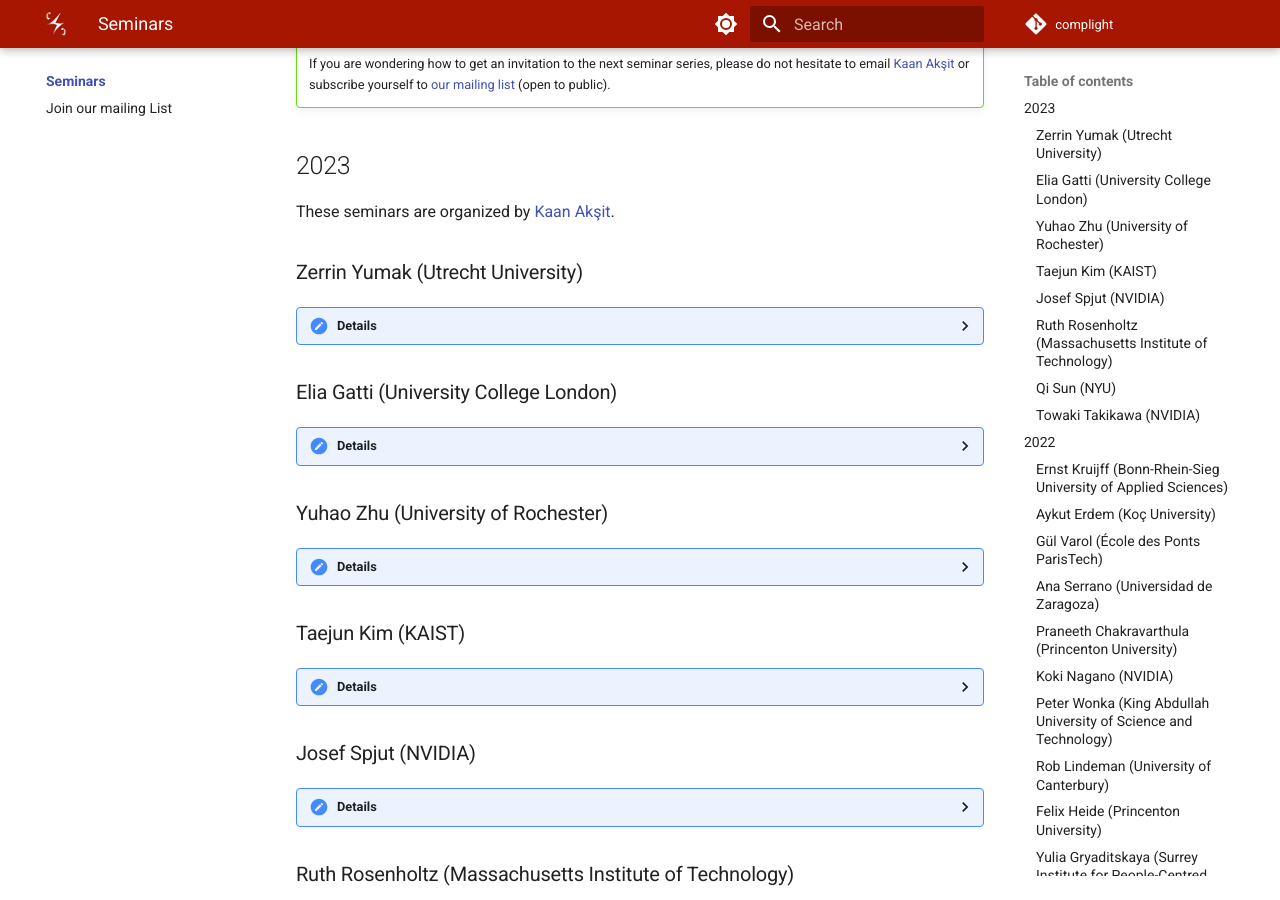
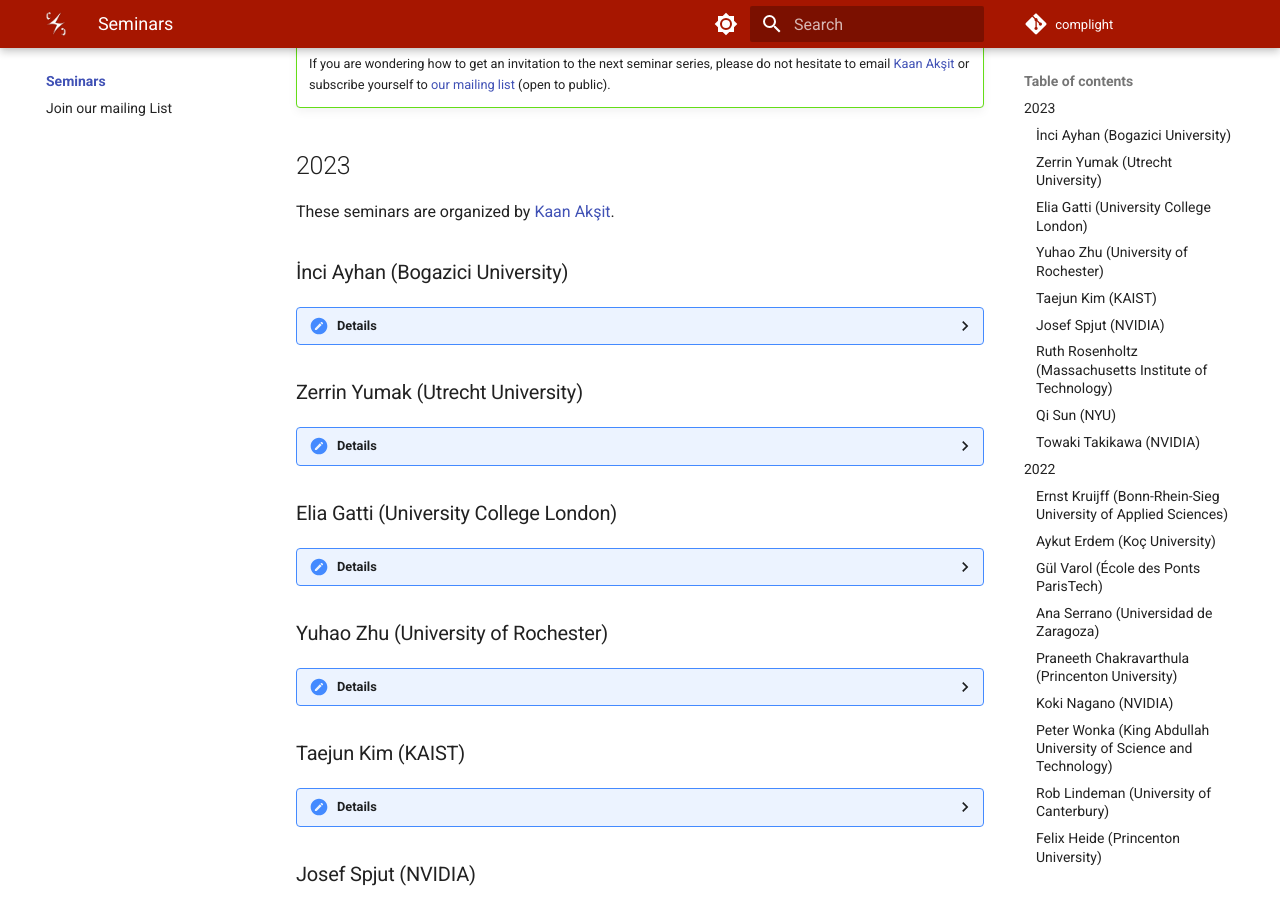
Before and after one commit to complight/complight.github.io, an MkDocs documentation site: the page built from docs/seminars/index.md, in a window 1280 px wide and 900 px high, scrolled down 367 px. Built offline with MkDocs 1.6.1 and Material for MkDocs 9.7.7, drawn with Linux system fonts in a browser that asks for light colours.

Commit message:
Updating seminars page.

```diff
--- a/docs/seminars/index.md
+++ b/docs/seminars/index.md
@@ -9,6 +9,17 @@ Overall, seminars are a blend of internal and external presenters.
 
 ## 2023
 These seminars are organized by [Kaan Akşit](https://kaanaksit.com).
+
+### İnci Ayhan (Bogazici University)
+??? Details
+    **Date:**
+    26th April 2023
+
+    **Presenter:** [İnci Ayhanı](https://psychology.boun.edu.tr/İnciAyhan), Associate Professor at Bogazici University
+
+    **Title:** Cognitive Embodiment and Affordance Perception in the Virtual Reality Environment
+
+    **Watch:** [Recording (Password protected)](https://liveuclac-my.sharepoint.com/:v:/g/personal/ucackak_ucl_ac_uk/EX1rHHCoaF1Nj6ZYwsP_LkcBxKJhd3oTFMtxmvEWZinlnQ?e=DdNdHV)
 
 
 ### Zerrin Yumak (Utrecht University)
```
